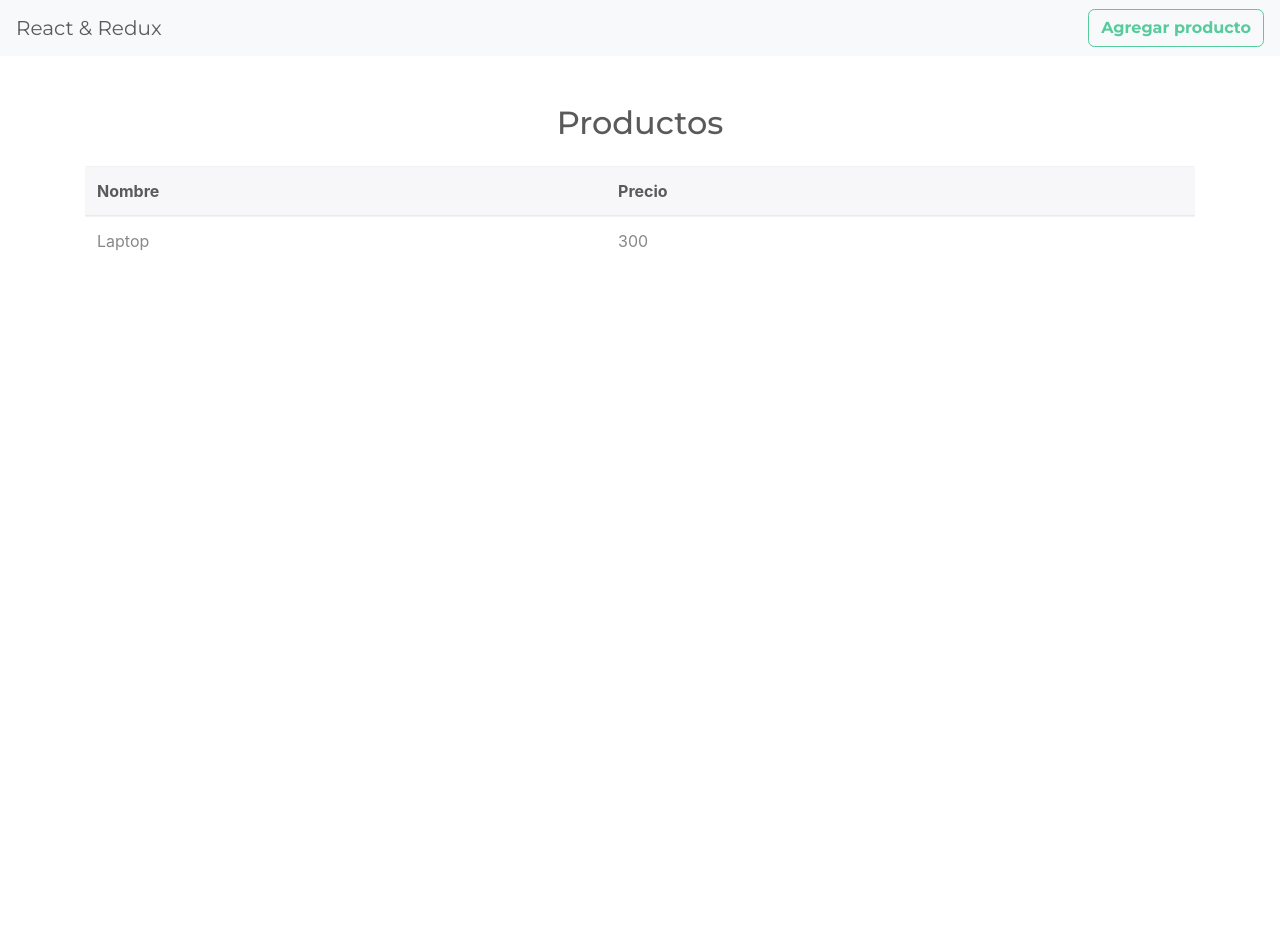
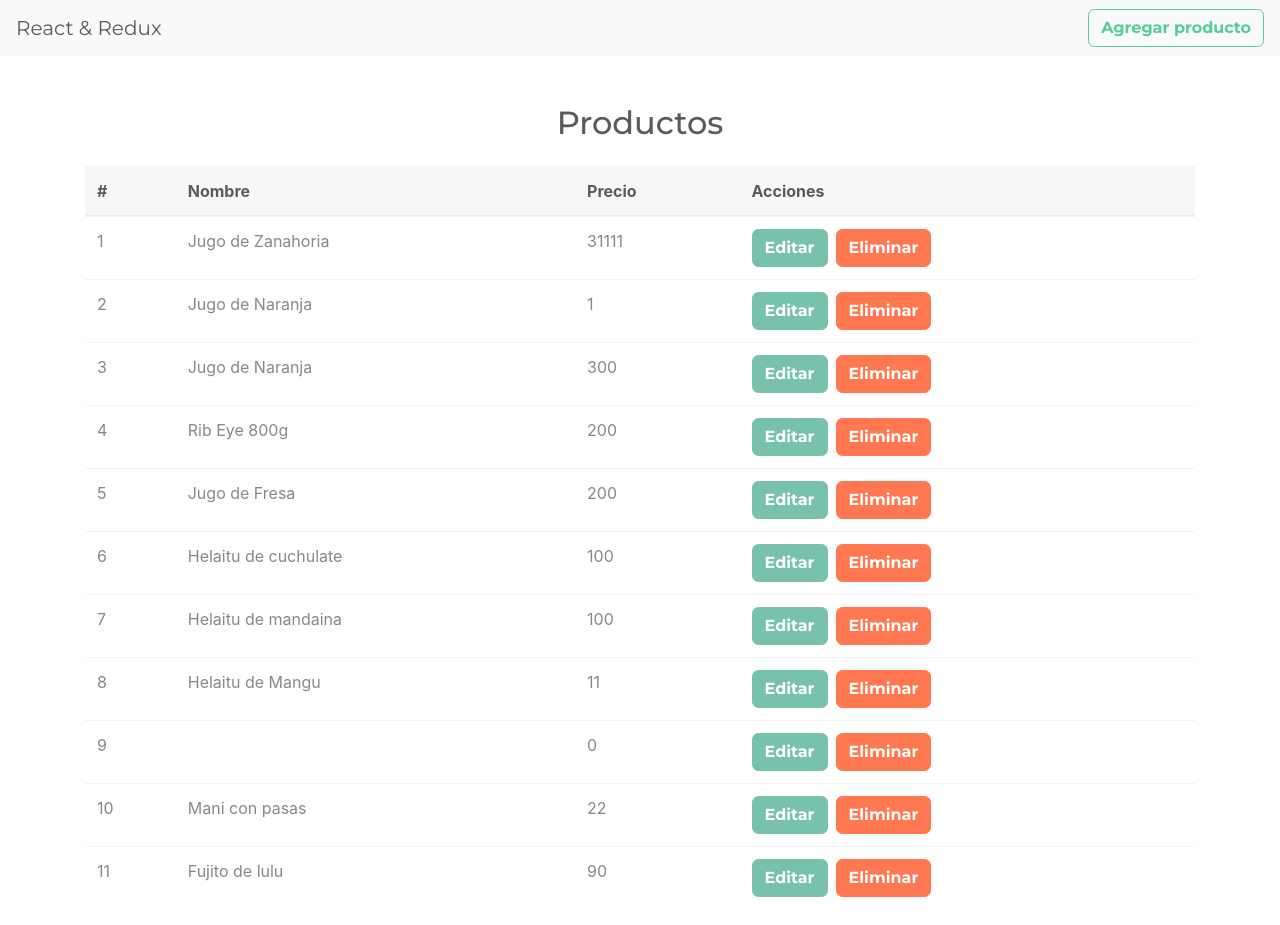
Before and after one commit to jcarlosj/React-Redux-CRUD-Products-U-JPdTV, a React (Create React App) app: page / in a window 1280 px wide. Before the commit the page ends 800 px from the top, so only its background shows below. Built offline with nearby package versions, Linux system fonts and the light colour scheme; data requests are answered from the project's data file.

Commit message:
[+] Products > state: Get the State of Products and display them in the Product component

```diff
--- /dev/null
+++ b/src/components/products/Product.js
@@ -0,0 +1,27 @@
+import React from 'react';
+import { Link } from 'react-router-dom';
+
+const Product = ({ product }) => {
+
+    const { id, name, price } = product;
+
+    return(
+        <tr>
+            <td>{ id }</td>
+            <td>{ name }</td>
+            <td>{ price }</td>
+            <td>
+                <Link
+                    to={`/product/edit/${ id }`}
+                    className="btn btn-primary mr-2"
+                >Editar</Link>
+                <button
+                    type="button"
+                    className="btn btn-danger"
+                >Eliminar</button>
+            </td>
+        </tr>
+    );
+}
+
+export default Product;
--- a/src/components/products/Products.js
+++ b/src/components/products/Products.js
@@ -4,6 +4,10 @@ import { useDispatch, useSelector } from 'react-redux';
 /** Actions (Redux) */
 import { actionGetProducts } from '../../actions/products-actions';
 
+/** Components */
+import Product from './Product';
+
+/* Component */
 const Products = () => {
     /** Accede a los actions y lo comunica al Componente  */
     const dispatch = useDispatch();                                   // Retorna y crea una funcion dispatch
@@ -14,6 +18,8 @@ const Products = () => {
         getProducts();                                                // Ejecuta la consulta
     }, [] );
 
+    /** Accede al State 'products' del Store */
+    const products = useSelector( state => state .products .products );    // para la propiedad products
 
     return (
         <Fragment>
@@ -21,17 +27,22 @@ const Products = () => {
             <table className="table mt-4">
                 <thead className="thead-light">
                     <tr>
+                        <th scope="col">#</th>
                         <th scope="col">Nombre</th>
                         <th scope="col">Precio</th>
-                        <th scope="col"></th>
+                        <th scope="col">Acciones</th>
                     </tr>
                 </thead>
                 <tbody>
-                    <tr>
-                        <td>Laptop</td>
-                        <td>300</td>
-                        <td></td>
-                    </tr>
+                    { products .length === 0
+                        ?   <p>No hay productos</p>
+                        :   products .map( product => (
+                            <Product
+                                key={ product .id }
+                                product={ product }
+                            />
+                        ))
+                    }
                 </tbody>
             </table>
         </Fragment>
```
